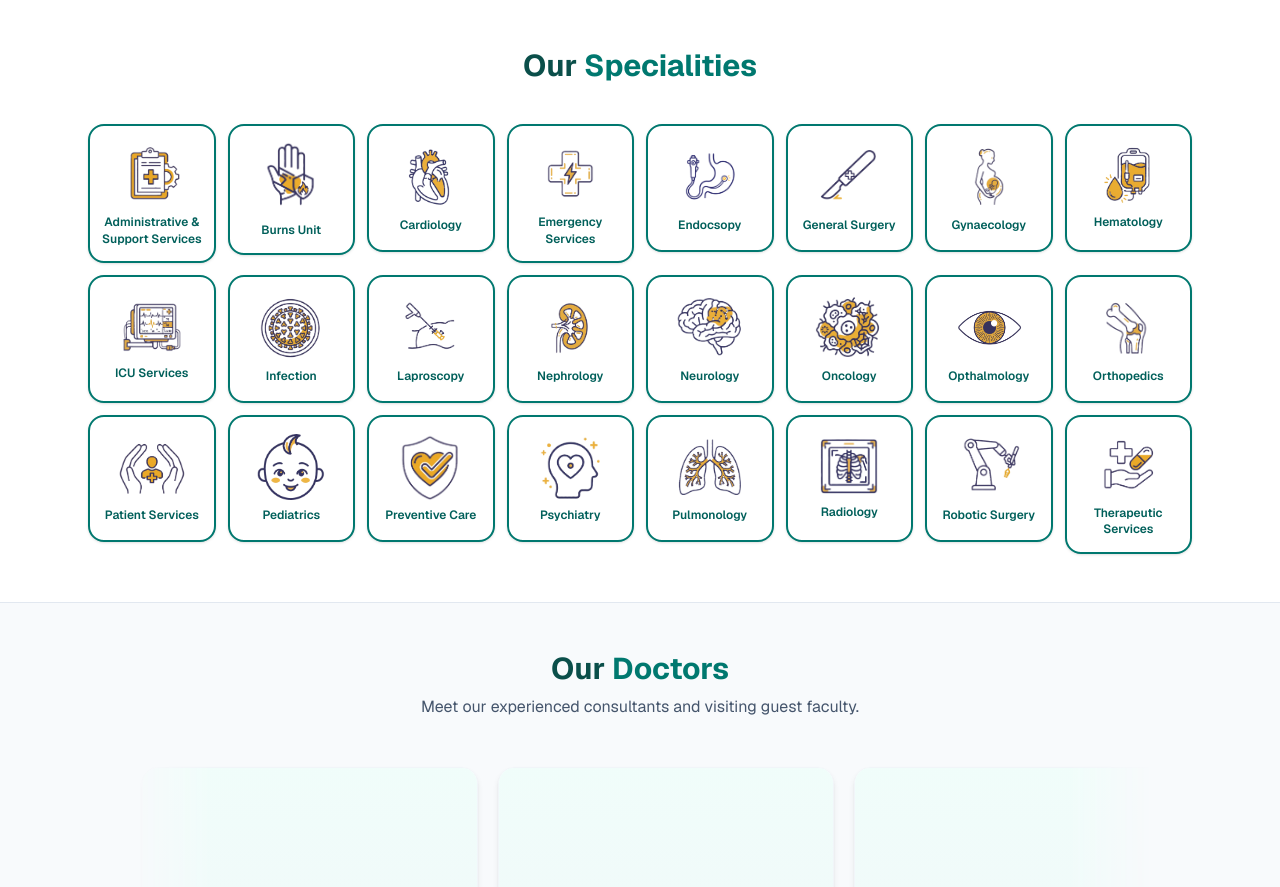
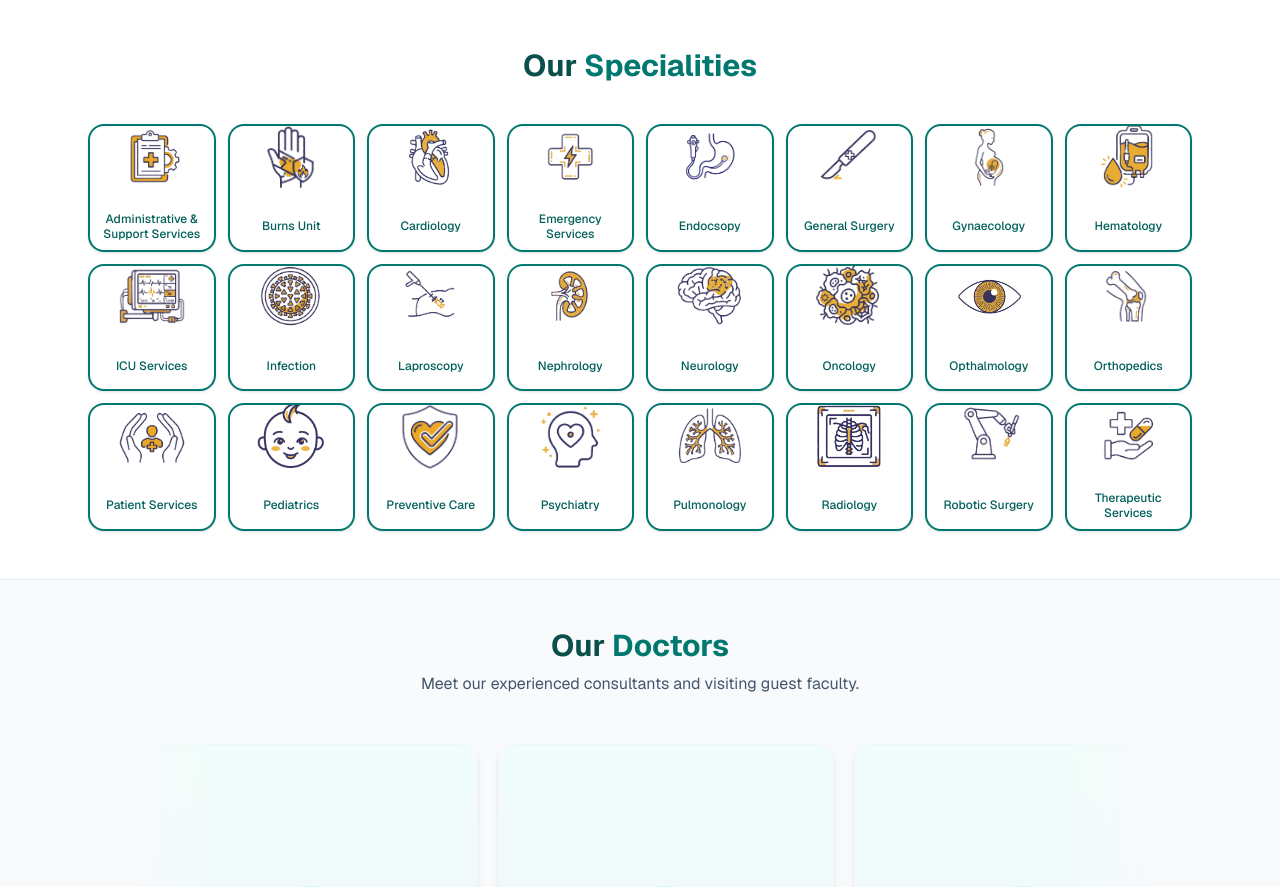
Before and after one commit to rp98nt/shivnerihospital, a Next.js app: page / in a window 1280 px wide. Shown: the part 800-1687 px from the top of the page. Built offline with nearby package versions, Linux system fonts and the light colour scheme; no server answers; the database is empty.

Commit message:
fix: unify Our Specialities card layout with fixed logo and label slots.

```diff
--- a/components/our-specialties.tsx
+++ b/components/our-specialties.tsx
@@ -2,15 +2,14 @@ import { OUR_SPECIALTIES, type OurSpecialty } from "@/lib/our-specialties-data";
 import Image from "next/image";
 import Link from "next/link";
 
-const LOGO_SIZE_CLASS = {
-  default: "h-12 w-12 sm:h-14 sm:w-14 lg:h-[4.25rem] lg:w-[4.25rem]",
-  large: "h-11 w-11 sm:h-[3.25rem] sm:w-[3.25rem] lg:h-[3.75rem] lg:w-[3.75rem]",
-} as const;
+const LOGO_SLOT_CLASS =
+  "relative h-12 w-12 shrink-0 sm:h-14 sm:w-14 lg:h-[4.25rem] lg:w-[4.25rem]";
 
-const LOGO_IMAGE_SIZES = {
-  default: "(max-width: 640px) 48px, (max-width: 1024px) 56px, 68px",
-  large: "(max-width: 640px) 44px, (max-width: 1024px) 52px, 60px",
-} as const;
+const LABEL_SLOT_CLASS =
+  "flex h-[2.75rem] w-full shrink-0 items-center justify-center px-0.5 text-center text-[10px] font-semibold leading-tight line-clamp-3 sm:h-[3rem] sm:text-[11px] lg:h-[3.25rem] lg:text-xs lg:font-medium";
+
+const LOGO_IMAGE_SIZES =
+  "(max-width: 640px) 48px, (max-width: 1024px) 56px, 68px";
 
 export function OurSpecialties() {
   return (
@@ -21,7 +20,7 @@ export function OurSpecialties() {
         </h2>
 
         <div
-          className="mt-8 grid grid-cols-2 gap-3 sm:mt-10 sm:grid-cols-4 sm:gap-4 lg:grid-cols-8 lg:gap-3"
+          className="mt-8 grid grid-cols-2 items-start gap-3 sm:mt-10 sm:grid-cols-4 sm:gap-4 lg:grid-cols-8 lg:gap-3"
           aria-label="Hospital specialities"
         >
           {OUR_SPECIALTIES.map((specialty) => (
@@ -34,31 +33,23 @@ export function OurSpecialties() {
 }
 
 function SpecialtyCard({ specialty }: { specialty: OurSpecialty }) {
-  const logoSize = specialty.largeLogo ? "large" : "default";
-
   return (
     <Link
       href={specialty.href}
-      className={`group flex aspect-square w-full flex-col items-center justify-center rounded-xl border-2 border-teal-700 bg-white px-1.5 py-2.5 text-teal-800 shadow-sm transition-[box-shadow,transform] duration-300 hover:-translate-y-0.5 hover:shadow-lg sm:rounded-2xl sm:px-2 sm:py-3 lg:px-2 lg:py-3.5 ${
-        specialty.largeLogo ? "gap-1 sm:gap-1.5 lg:gap-2" : "gap-1 sm:gap-1.5"
-      }`}
+      className="group flex aspect-square w-full items-center justify-center overflow-hidden rounded-xl border-2 border-teal-700 bg-white text-teal-800 shadow-sm transition-[box-shadow,transform] duration-300 hover:-translate-y-0.5 hover:shadow-lg sm:rounded-2xl"
     >
-      <div className={`relative shrink-0 ${LOGO_SIZE_CLASS[logoSize]}`}>
+      <div className="flex flex-col items-center gap-2 px-1.5 sm:gap-2 lg:gap-2.5">
+        <div className={LOGO_SLOT_CLASS}>
           <Image
             src={specialty.imageSrc}
             alt=""
             fill
             className="object-contain"
-          sizes={LOGO_IMAGE_SIZES[logoSize]}
+            sizes={LOGO_IMAGE_SIZES}
           />
         </div>
-      <p
-        className={`flex min-h-[2.25rem] w-full items-center justify-center px-0.5 text-center text-[10px] font-semibold leading-snug line-clamp-3 sm:min-h-[2.5rem] sm:text-[11px] lg:min-h-0 lg:text-xs lg:font-medium${
-          specialty.extraLabelGap ? " mt-1 sm:mt-1.5 lg:mt-2" : ""
-        }`}
-      >
-        {specialty.name}
-      </p>
+        <p className={LABEL_SLOT_CLASS}>{specialty.name}</p>
+      </div>
     </Link>
   );
 }
--- a/lib/our-specialties-data.ts
+++ b/lib/our-specialties-data.ts
@@ -2,8 +2,6 @@ export type OurSpecialty = {
   name: string;
   href: string;
   imageSrc: string;
-  largeLogo?: boolean;
-  extraLabelGap?: boolean;
 };
 
 export const OUR_SPECIALTIES: OurSpecialty[] = [
@@ -16,7 +14,6 @@ export const OUR_SPECIALTIES: OurSpecialty[] = [
     name: "Burns Unit",
     href: "#",
     imageSrc: "/our-specialties/burns-unit.png",
-    extraLabelGap: true,
   },
   {
     name: "Cardiology",
@@ -47,13 +44,11 @@ export const OUR_SPECIALTIES: OurSpecialty[] = [
     name: "Hematology",
     href: "#",
     imageSrc: "/our-specialties/hematology.png",
-    largeLogo: true,
   },
   {
     name: "ICU Services",
     href: "#",
     imageSrc: "/our-specialties/icu-services.png",
-    largeLogo: true,
   },
   {
     name: "Infection",
@@ -119,7 +114,6 @@ export const OUR_SPECIALTIES: OurSpecialty[] = [
     name: "Radiology",
     href: "#",
     imageSrc: "/our-specialties/radiology.png",
-    largeLogo: true,
   },
   {
     name: "Robotic Surgery",
```
Lines whose indentation alone changed are shown as unchanged.
